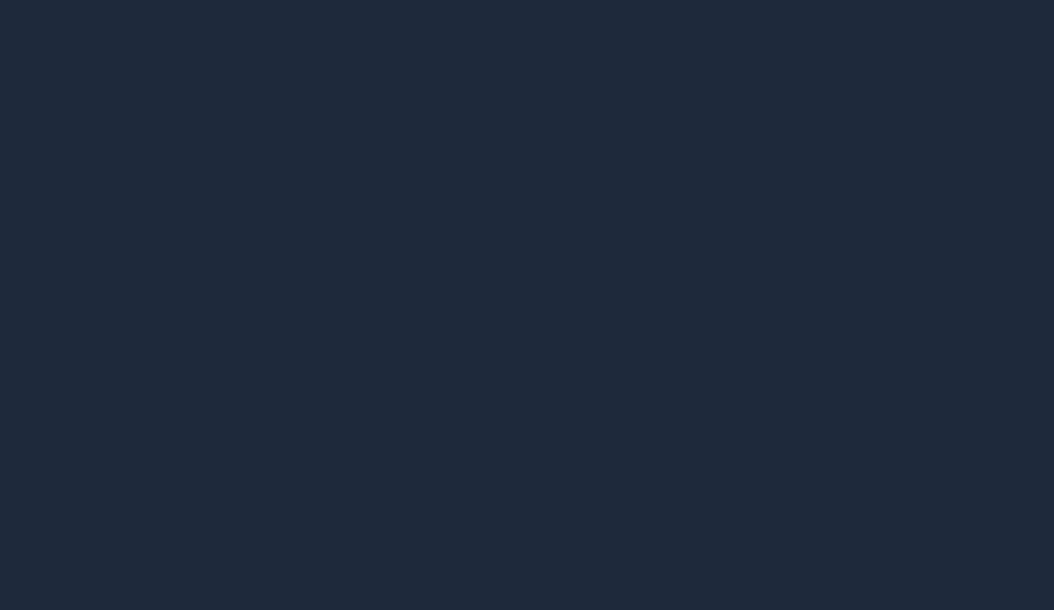
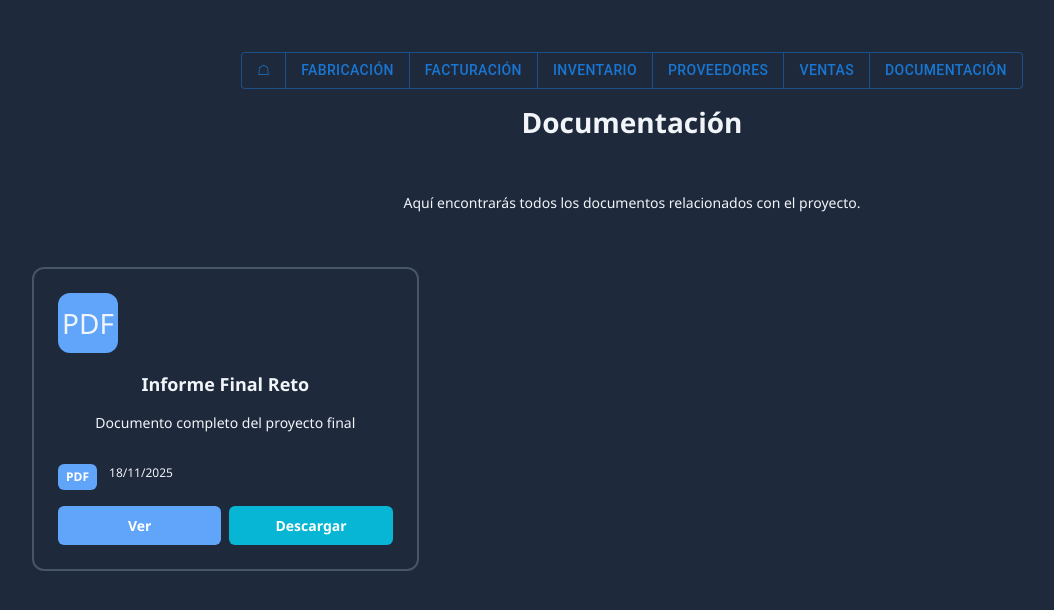
Before and after one commit to Enriquecebanc/Reto2Niger2.0, a React (Vite) app in the folder Reto2Niger2.0/: page /documentacion in a window 1280 px wide. Before the commit this address had no page. Shown: the top 610 px of the page, without its empty margins (40-1094 px from the left). Built offline with nearby package versions, Linux system fonts and the light colour scheme.

Commit message:
Añadia pestaña para poder ver la documentacion

```diff
--- a/Reto2Niger2.0/src/App.jsx
+++ b/Reto2Niger2.0/src/App.jsx
@@ -5,6 +5,7 @@ import Proveedores from './pages/Proveedores.jsx';
 import Ventas from './pages/ventas.jsx';
 import Inventario from './pages/Inventario.jsx';
 import Home from './pages/home.jsx';
+import Documentacion from './pages/Documentacion.jsx';
 import { BrowserRouter, Route, Routes } from 'react-router-dom';
 
 function App() {
@@ -17,6 +18,7 @@ function App() {
         <Route path='/proveedores' element={<Proveedores />} />
         <Route path='/ventas' element={<Ventas />} />
         <Route path='/inventario' element={<Inventario />} />
+        <Route path='/documentacion' element={<Documentacion />} />
       </Routes>
     </BrowserRouter>
   );
--- a/Reto2Niger2.0/src/componentes/barraBusqueda.jsx
+++ b/Reto2Niger2.0/src/componentes/barraBusqueda.jsx
@@ -11,6 +11,7 @@ function BarraBusqueda() {
       <Button component={Link} to="/inventario">Inventario</Button>
       <Button component={Link} to="/proveedores">Proveedores</Button>
       <Button component={Link} to="/ventas">Ventas</Button>
+      <Button component={Link} to="/documentacion">Documentación</Button>
     </ButtonGroup>
   );
 }
--- /dev/null
+++ b/Reto2Niger2.0/src/pages/Documentacion.jsx
@@ -0,0 +1,197 @@
+import React from 'react';
+import BarraBusqueda from '../componentes/barraBusqueda.jsx';
+import { commonStyles, colors } from '../styles/commonStyles.js';
+
+const Documentacion = () => {
+  const documentos = [
+    {
+      id: 1,
+      nombre: 'Informe Final Reto',
+      descripcion: 'Documento completo del proyecto final',
+      archivo: 'Informe_Fina_reto_ej.pdf',
+      tipo: 'PDF',
+      fecha: '2025-11-18'
+    },
+    // Aquí puedes añadir más documentos
+  ];
+
+  const verDocumento = (doc) => {
+    // Abrir el PDF en una nueva pestaña del navegador
+    window.open(`/documentacion/${doc.archivo}`, '_blank');
+  };
+
+  const descargarDocumento = (archivo) => {
+    const link = document.createElement('a');
+    link.href = `/documentacion/${archivo}`;
+    link.download = archivo;
+    document.body.appendChild(link);
+    link.click();
+    document.body.removeChild(link);
+  };
+
+  return (
+    <div style={commonStyles.container}>
+      <BarraBusqueda />
+      <h1 style={{ color: colors.text, marginBottom: '20px', fontSize: '28px' }}>
+        Documentación
+      </h1>
+
+      <div style={{
+        background: colors.cardBackground,
+        padding: '20px',
+        borderRadius: '8px',
+        marginBottom: '20px'
+      }}>
+        <p style={{ color: colors.textSecondary, fontSize: '14px' }}>
+          Aquí encontrarás todos los documentos relacionados con el proyecto.
+        </p>
+      </div>
+
+      {/* Grid de documentos */}
+      <div style={{
+        display: 'grid',
+        gridTemplateColumns: 'repeat(auto-fill, minmax(300px, 1fr))',
+        gap: '20px',
+        marginTop: '20px'
+      }}>
+        {documentos.map((doc) => (
+          <div
+            key={doc.id}
+            style={{
+              background: colors.cardBackground,
+              padding: '24px',
+              borderRadius: '12px',
+              border: `2px solid ${colors.border}`,
+              transition: 'all 0.3s ease',
+              cursor: 'pointer'
+            }}
+            onMouseEnter={(e) => {
+              e.currentTarget.style.transform = 'translateY(-4px)';
+              e.currentTarget.style.boxShadow = '0 8px 20px rgba(1, 119, 237, 0.3)';
+            }}
+            onMouseLeave={(e) => {
+              e.currentTarget.style.transform = 'translateY(0)';
+              e.currentTarget.style.boxShadow = 'none';
+            }}
+          >
+            {/* Icono del documento */}
+            <div style={{
+              width: '60px',
+              height: '60px',
+              background: colors.primary,
+              borderRadius: '12px',
+              display: 'flex',
+              alignItems: 'center',
+              justifyContent: 'center',
+              marginBottom: '16px',
+              fontSize: '28px'
+            }}>
+              PDF
+            </div>
+
+            {/* Información del documento */}
+            <h3 style={{
+              color: colors.text,
+              fontSize: '18px',
+              marginBottom: '8px',
+              fontWeight: 'bold'
+            }}>
+              {doc.nombre}
+            </h3>
+
+            <p style={{
+              color: colors.textSecondary,
+              fontSize: '14px',
+              marginBottom: '12px',
+              minHeight: '40px'
+            }}>
+              {doc.descripcion}
+            </p>
+
+            {/* Información adicional */}
+            <div style={{
+              display: 'flex',
+              gap: '12px',
+              marginBottom: '16px',
+              fontSize: '12px'
+            }}>
+              <span style={{
+                background: colors.primary,
+                color: 'white',
+                padding: '4px 8px',
+                borderRadius: '6px',
+                fontWeight: 'bold'
+              }}>
+                {doc.tipo}
+              </span>
+              <span style={{
+                color: colors.textSecondary
+              }}>
+                {new Date(doc.fecha).toLocaleDateString('es-ES')}
+              </span>
+            </div>
+
+            {/* Botones de acción */}
+            <div style={{ display: 'flex', gap: '8px' }}>
+              <button
+                onClick={() => verDocumento(doc)}
+                style={{
+                  flex: 1,
+                  padding: '10px',
+                  background: colors.primary,
+                  color: 'white',
+                  border: 'none',
+                  borderRadius: '6px',
+                  cursor: 'pointer',
+                  fontSize: '14px',
+                  fontWeight: 'bold',
+                  transition: 'background 0.2s'
+                }}
+                onMouseEnter={(e) => e.target.style.background = colors.primaryHover}
+                onMouseLeave={(e) => e.target.style.background = colors.primary}
+              >
+                Ver
+              </button>
+              <button
+                onClick={() => descargarDocumento(doc.archivo)}
+                style={{
+                  flex: 1,
+                  padding: '10px',
+                  background: colors.secondary,
+                  color: 'white',
+                  border: 'none',
+                  borderRadius: '6px',
+                  cursor: 'pointer',
+                  fontSize: '14px',
+                  fontWeight: 'bold',
+                  transition: 'background 0.2s'
+                }}
+                onMouseEnter={(e) => e.target.style.background = '#0891b2'}
+                onMouseLeave={(e) => e.target.style.background = colors.secondary}
+              >
+                Descargar
+              </button>
+            </div>
+          </div>
+        ))}
+      </div>
+
+      {/* Mensaje si no hay documentos */}
+      {documentos.length === 0 && (
+        <div style={{
+          background: colors.cardBackground,
+          padding: '40px',
+          borderRadius: '12px',
+          textAlign: 'center',
+          marginTop: '20px'
+        }}>
+          <p style={{ color: colors.textSecondary, fontSize: '16px' }}>
+            No hay documentos disponibles en este momento.
+          </p>
+        </div>
+      )}
+    </div>
+  );
+};
+
+export default Documentacion;
```
Also changed, not shown: Reto2Niger2.0/public/documentacion/README.md (added), 2 other files (tests, documents, lock files or other folders).
